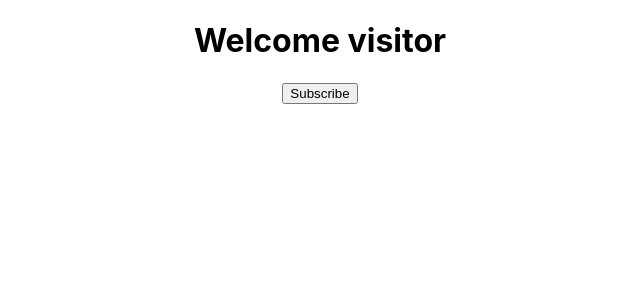
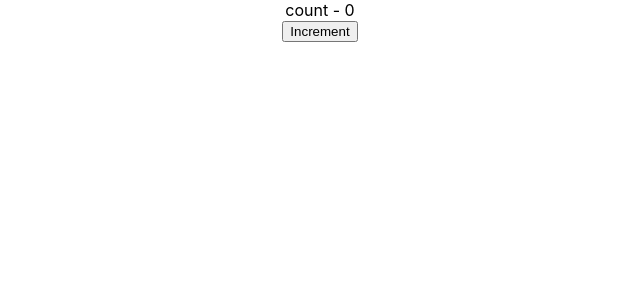
Before and after one commit to Borvornwit/react-hello-world, a React (Create React App) app: page / in a window 1280 px wide. Shown: the top 300 px of the page, without its empty margins (320-960 px from the left). Built offline with nearby package versions, Linux system fonts and the light colour scheme.

Commit message:
setState

```diff
--- a/src/App.js
+++ b/src/App.js
@@ -5,13 +5,15 @@ import Greet from './components/Greet';
 import Welcome from './components/Welcome';
 import Hello from './components/Hello';
 import Message from './components/Message';
+import Counter from './components/counter';
 
 class App extends Component {
   render() {
     return (
       <div className="App">
-        <Message />
-        {/* <Greet name="Bruce" heroname="Batman">
+        <Counter />
+        {/* <Message />
+        <Greet name="Bruce" heroname="Batman">
           <p>This is children props</p>
         </Greet>
         <Greet name="Clark" heroname="Superman">
--- /dev/null
+++ b/src/components/counter.js
@@ -0,0 +1,45 @@
+import React, { Component } from 'react'
+
+class counter extends Component {
+
+    constructor(props) {
+        super(props)
+
+        this.state = {
+             count: 0
+        }
+    }
+
+    increment() {
+        // this.setState(
+        //     {
+        //     count: this.state.count + 1
+        //     },
+        //     () => {
+        //         console.log(this.state.count)
+        //     }
+        // )
+        this.setState((prevState) => ({
+            count: prevState.count + 1
+        }), () => {console.log(this.state.count)})
+    }
+
+    increseFive(){
+        this.increment()
+        this.increment()
+        this.increment()
+        this.increment()
+        this.increment()
+    }
+
+    render() {
+        return (
+            <div>
+                <div>count - {this.state.count}</div>
+                <button onClick={() => this.increseFive()}>Increment</button>
+            </div>
+        )
+    }
+}
+
+export default counter
```
Also changed, not shown: 1 other file (tests, documents, lock files or other folders).
